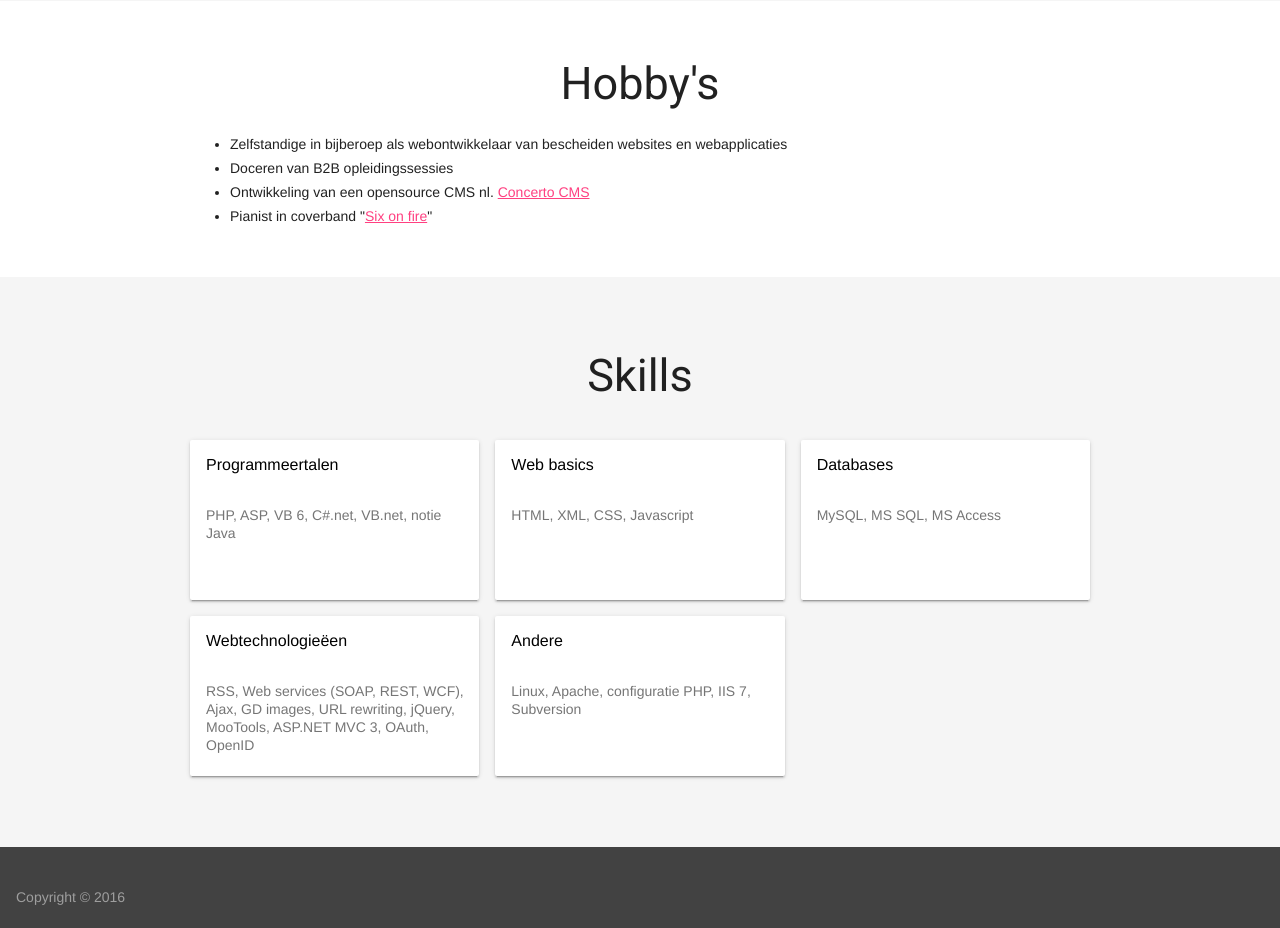
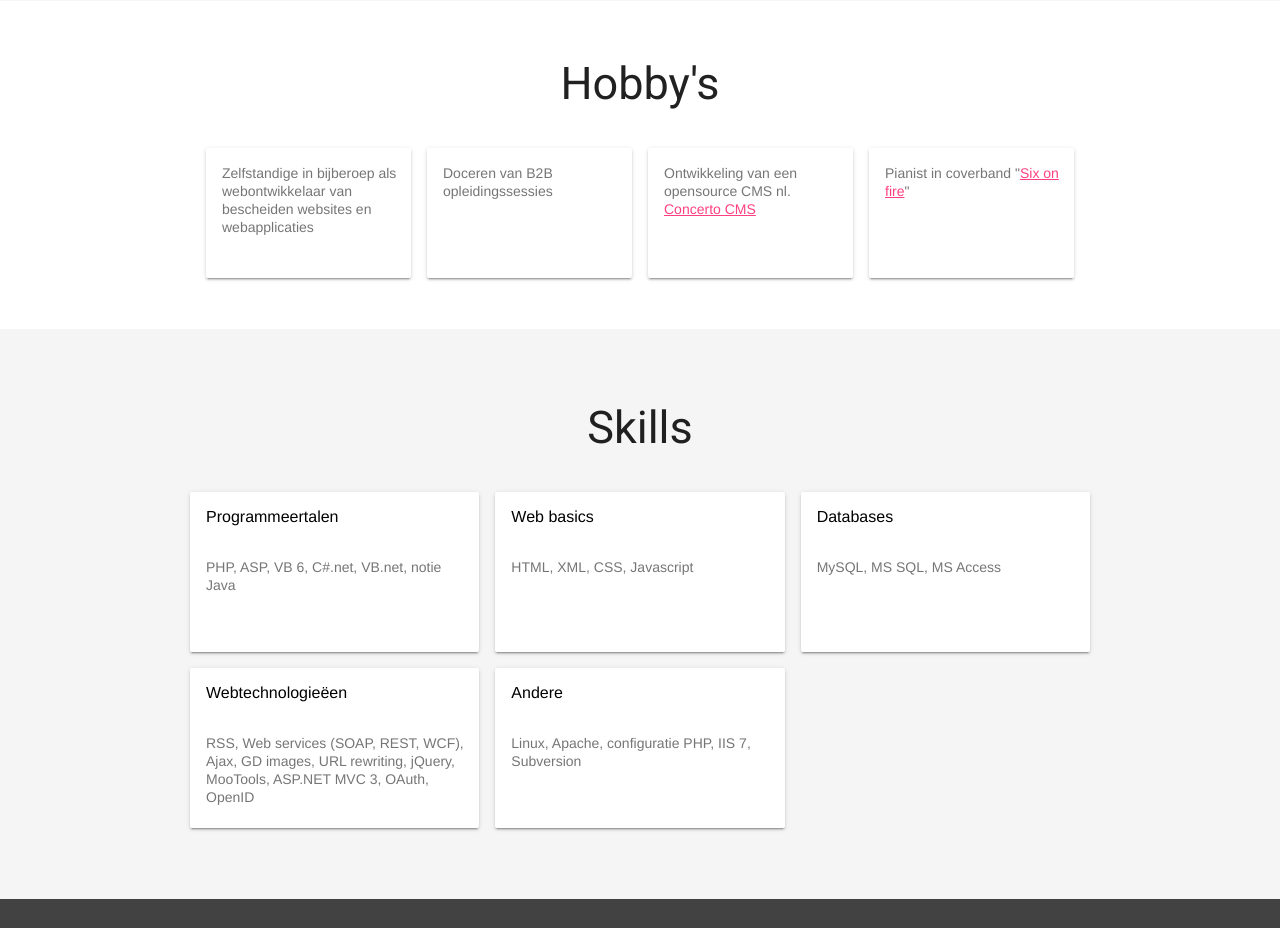
Before and after one commit to webberig/resume, a website: page web/index.html in a window 1280 px wide. Shown: the part 1920-2848 px from the top of the page. Drawn offline with Linux system fonts and the light colour scheme.

Commit message:
improve build config, add cards for activities, better portrait image

```diff
--- a/bower.json
+++ b/bower.json
@@ -20,6 +20,7 @@
   ],
   "dependencies": {
     "material-design-lite": "^1.1.1",
-    "Materialize": "materialize#^0.97.5"
+    "Materialize": "materialize#^0.97.5",
+    "compass-mixins": "Igosuki/compass-mixins#^1.0.2"
   }
 }
--- a/docker-compose.yml
+++ b/docker-compose.yml
@@ -1,6 +1,8 @@
 nginx:
     image: nginx
     restart: always
+    ports:
+        - 8000:80
     volumes:
         - ./web:/usr/share/nginx/html:ro
     environment:
--- a/src/sass/screen/section-activities.scss
+++ b/src/sass/screen/section-activities.scss
@@ -4,5 +4,9 @@
   h2 {
     text-align: center;
   }
-
+  .mdl-card {
+    width: 100%;
+    height: auto;
+    min-height: 130px; // 320px with image
+  }
 }
--- a/web/index.html
+++ b/web/index.html
@@ -164,12 +164,61 @@
             <section id="section-activities" class="mdl-color--white">
                 <div class="container small">
                     <h2>Hobby's</h2>
-                    <ul>
-                        <li><span>Zelfstandige in bijberoep als webontwikkelaar van bescheiden websites en webapplicaties</span></li>
-                        <li><span>Doceren van B2B opleidingssessies</span></li>
-                        <li><span>Ontwikkeling van een opensource CMS nl. <a href="http://concertocms.org" target="_blank">Concerto CMS</a></span></li>
-                        <li><span>Pianist in coverband &quot;<a href="http://www.sixonfire.be/" target="_blank">Six on fire</a>&quot;</span></li>
-                    </ul>
+                    <div class="mdl-grid">
+                        <div class="mdl-cell mdl-cell--3-col">
+                            <div class="mdl-card mdl-shadow--2dp">
+<!--
+                                <div class="mdl-card__media"><img src="/img/portret.jpg" style="max-width: 100%" border="0"
+                                                                  alt="">
+                                </div>
+-->
+                                <div class="mdl-card__supporting-text">
+                                    Zelfstandige in bijberoep als webontwikkelaar van bescheiden websites en webapplicaties
+                                </div>
+                            </div>
+
+                        </div>
+                        <div class="mdl-cell mdl-cell--3-col">
+                            <div class="mdl-card mdl-shadow--2dp">
+<!--
+                                <div class="mdl-card__media"><img src="/img/portret.jpg" style="max-width: 100%" border="0"
+                                                                  alt="">
+                                </div>
+-->
+                                <div class="mdl-card__supporting-text">
+                                    Doceren van B2B opleidingssessies
+                                </div>
+                            </div>
+
+                        </div>
+                        <div class="mdl-cell mdl-cell--3-col">
+                            <div class="mdl-card mdl-shadow--2dp">
+<!--
+                                <div class="mdl-card__media"><img src="/img/portret.jpg" style="max-width: 100%" border="0"
+                                                                  alt="">
+                                </div>
+-->
+                                <div class="mdl-card__supporting-text">
+                                    Ontwikkeling van een opensource CMS nl. <a href="http://concertocms.org" target="_blank">Concerto CMS</a>
+                                </div>
+                            </div>
+
+                        </div>
+                        <div class="mdl-cell mdl-cell--3-col">
+                            <div class="mdl-card mdl-shadow--2dp">
+<!--
+                                <div class="mdl-card__media"><img src="/img/portret.jpg" style="max-width: 100%" border="0"
+                                                                  alt="">
+                                </div>
+-->
+                                <div class="mdl-card__supporting-text">
+                                    Pianist in coverband &quot;<a href="http://www.sixonfire.be/" target="_blank">Six on fire</a>&quot;
+                                </div>
+                            </div>
+
+                        </div>
+                    </div>
+
                 </div>
             </section>
             <section id="section-skills" class="container small">
```
Also changed, not shown: web/css/screen.css, web/img/portret.jpg, 1 other file.
